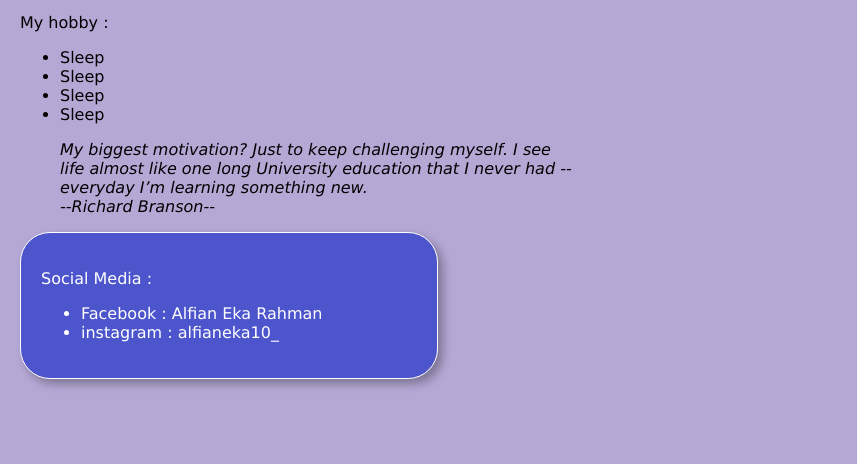
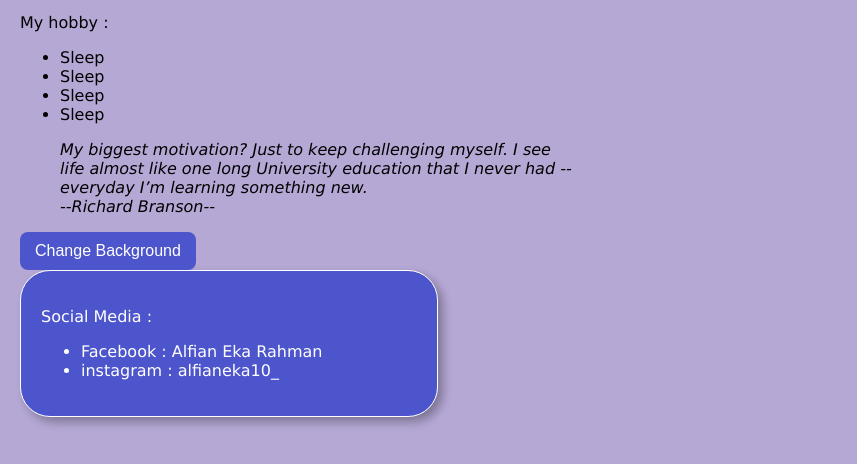
Before and after one commit to alfianekrhmn/learn-fullstack-web-developer, a plain HTML site: page html-introduction/about.html in a window 1280 px wide. Shown: the part 214-678 px from the top of the page, without its empty margins (0-857 px from the left). Drawn offline with Linux system fonts and the light colour scheme.

Commit message:
feat: add JavaScript interactivity with button and alert

```diff
--- a/html-introduction/about.html
+++ b/html-introduction/about.html
@@ -28,7 +28,7 @@
                 <i>My biggest motivation? Just to keep challenging myself. I see <br>life almost like one long University education that I never had -- <br>everyday I’m learning something new.</i><br>
                 <cite>--Richard Branson--</cite>
             </blockquote>
-
+            <button id="changeColor" onclick="isColorChange()">Change Background</button>
         </section>
     </main>
 
@@ -40,5 +40,6 @@
                 <li>instagram : <a href="https://www.instagram.com/alfianeka10_/">alfianeka10_</a></li>
             </ul>
     </footer>
+<script src="script.js"></script>
 </body>
 </html>
--- /dev/null
+++ b/html-introduction/script.js
@@ -0,0 +1,14 @@
+document.addEventListener("DOMContentLoaded", function(){
+    alert("Welcome guys")
+})
+
+
+const isColorChange = () => {
+    let currentColor = document.body.style.backgroundColor;
+
+    if (currentColor === "rgb(198, 142, 253)") {
+        document.body.style.backgroundColor = "#B5A8D5";
+    } else {
+        document.body.style.backgroundColor = "#C68EFD";
+    }
+}
--- a/html-introduction/style.css
+++ b/html-introduction/style.css
@@ -19,6 +19,21 @@ header img {
 
 p {
     font-size: medium;
+}
+
+#changeColor {
+    padding: 10px 15px;
+    font-size: 16px;
+    background-color: #4D55CC;
+    color: white;
+    border: none;
+    border-radius: 8px;
+    cursor: pointer;
+    transition: background-color 0.3s ease-in-out;
+}
+
+#changeColor:hover {
+    background-color: #333B9C;
 }
 
 footer {
```
